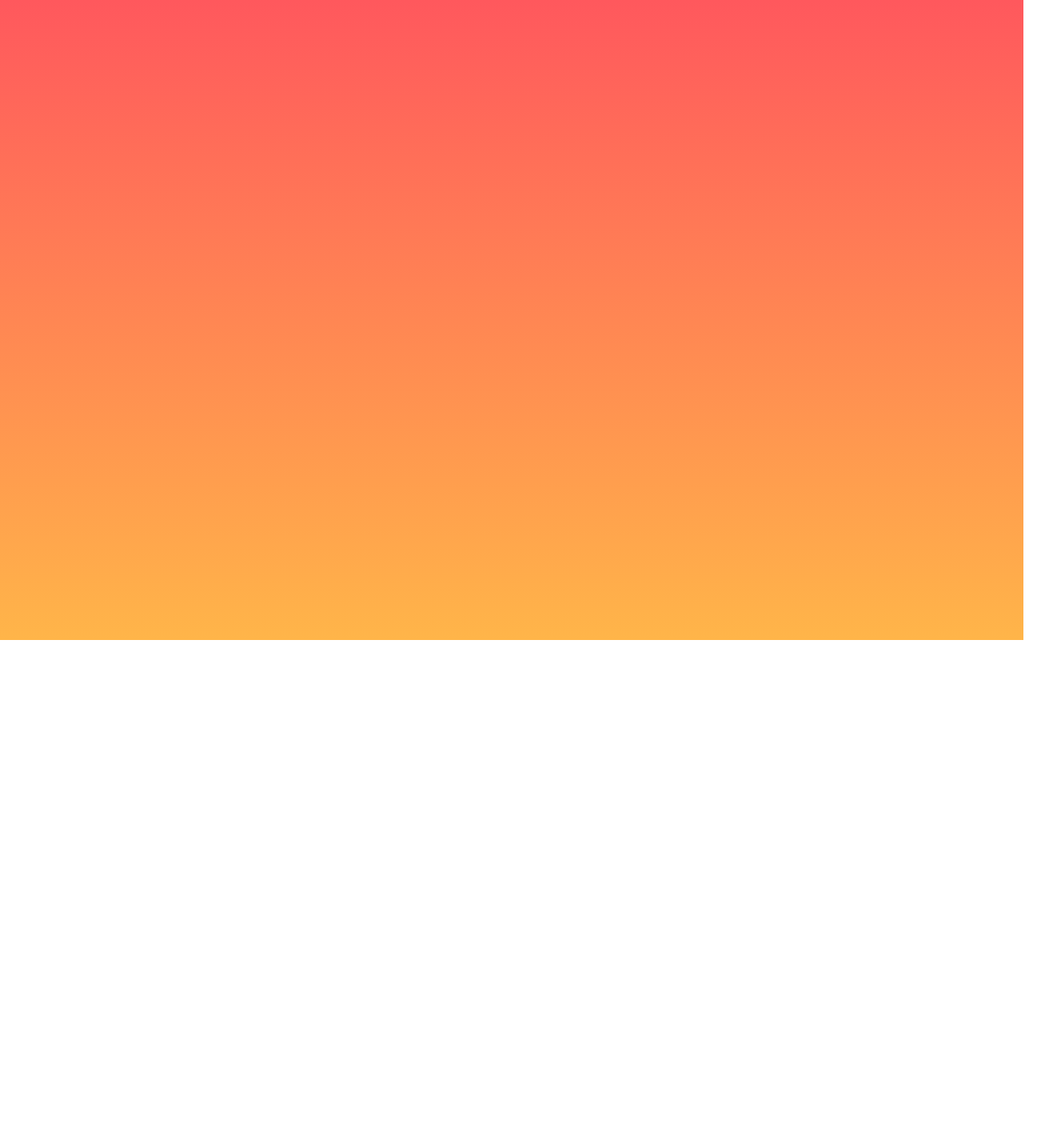
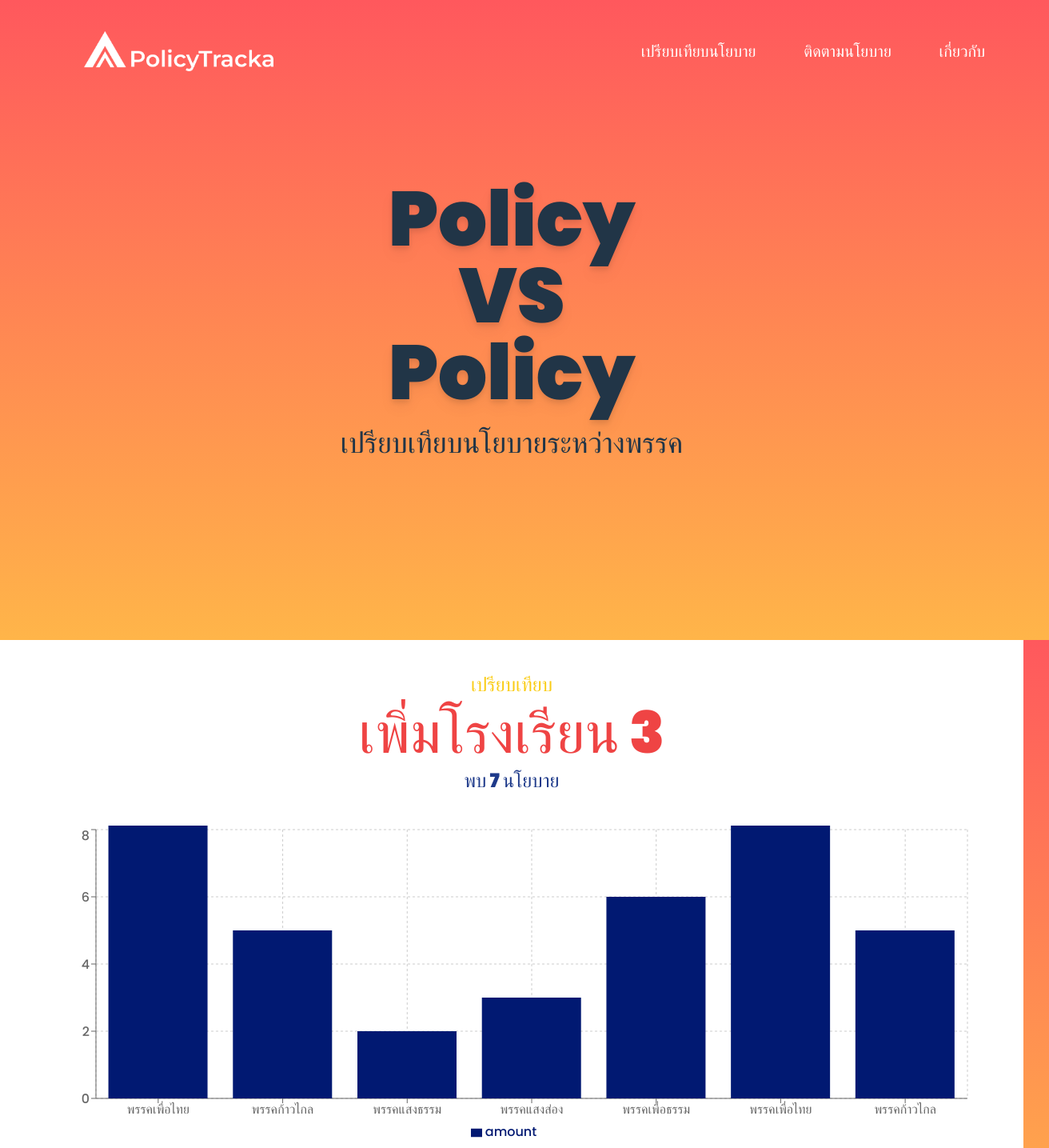
Before and after one commit to policytracka/policytracka-app, a React (Vite) app: page /Compare in a window 1280 px wide. Before the commit this address had no page. Shown: the top 1435 px of the page at 80% size, 1312 px wide, since content can reach past the window. Before the commit the page ends 800 px from the top, so only its background shows below. Built offline with nearby package versions, Linux system fonts and the light colour scheme; no server answers.

Commit message:
Component ui

```diff
--- a/package.json
+++ b/package.json
@@ -22,6 +22,7 @@
     "react": "^18.2.0",
     "react-dom": "^18.2.0",
     "react-router-dom": "^6.9.0",
+    "recharts": "^2.5.0",
     "sort-by": "^1.2.0"
   },
   "devDependencies": {
--- a/src/App.tsx
+++ b/src/App.tsx
@@ -2,7 +2,9 @@ import React from "react";
 import "./App.css";
 import { BrowserRouter as Router, Routes, Route, Link } from "react-router-dom";
 import Home from "./pages/Home";
+import PolicyCompareGraph from "./pages/PolicyCompare/PolicyGraph";
 import TopicPolicy from "./pages/TopicPolicy";
+import PolicyGraph from "./pages/PolicyCompare/PolicyGraph";
 function App() {
   return (
     <div className="App">
@@ -10,6 +12,7 @@ function App() {
         <Routes>
           <Route path="/topic-policy" Component={TopicPolicy} />
           <Route path="/" Component={Home} />
+          <Route path="/Compare" Component={PolicyGraph} />
         </Routes>
       </Router>
     </div>
--- /dev/null
+++ b/src/components/Banner.tsx
@@ -0,0 +1,26 @@
+import React, { useEffect, useState } from "react";
+import Navbar from "./navbar/navbar";
+
+type Props = {
+    topic: string;
+    subtopic: string;
+};
+
+const Banner = (props: Props) => {
+  return (
+    <div className="bg-auto bg-no-repeat min-h-screen w-screen">
+        <div className="min-h-screen min-w-screen relative">
+          <div className="relative isolate px-6 pt-0 lg:px-8 ">
+            <Navbar />
+          </div>
+          <div className="absolute top-1/2 left-1/2 -translate-x-1/2 -translate-y-1/2 text-center">
+            <h1 className="text-8xl mb-5 font-bold drop-shadow-lg">
+              {props.topic}
+            </h1>
+            <h5 className="text-4xl font-bold">{props.subtopic}</h5>
+          </div>
+        </div>
+    </div>
+  );
+};
+export default Banner;
--- /dev/null
+++ b/src/components/HeaderTtitle.tsx
@@ -0,0 +1,26 @@
+import React, { useEffect, useState } from "react";
+
+type Props = {
+    topic1: string;
+    hightlightPolicy: string;
+    topic2: string;
+    hightlightPolicyCount: string
+    topic3: string;
+};
+
+const HeaderTitle = (props: Props) => {
+  return (
+    <div className="text-center py-10">
+        <h3 className="text-2xl font-bold text-yellow-400">
+        {props.topic1}
+        </h3>
+        <h1 className="text-7xl my-2 font-bold text-red-500">
+            {props.hightlightPolicy}
+        </h1>
+        <h3 className="text-2xl font-bold text-blue-900">
+        {props.topic2} {props.hightlightPolicyCount} {props.topic3}
+        </h3>
+    </div>
+  );
+};
+export default HeaderTitle;
--- /dev/null
+++ b/src/pages/PolicyCompare/BarChart.tsx
@@ -0,0 +1,25 @@
+import { Bar, BarChart, CartesianGrid, Legend, ResponsiveContainer, Tooltip, XAxis, YAxis } from "recharts";
+
+const BarGraph = (props : {data : any}) => {
+    return (
+    <ResponsiveContainer width="100%" height={400}>
+      <BarChart
+        data={props.data}
+        margin={{
+          top: 5,
+          right: 30,
+          left: 20,
+          bottom: 5,
+        }}
+      >
+        <CartesianGrid strokeDasharray="3 3" />
+        <XAxis dataKey="name" />
+        <YAxis />
+        <Tooltip />
+        <Legend />
+        <Bar dataKey="amount" fill="#011972" />
+      </BarChart>
+    </ResponsiveContainer>
+    );
+  };
+  export default BarGraph;
--- /dev/null
+++ b/src/pages/PolicyCompare/PolicyGraph.tsx
@@ -0,0 +1,106 @@
+import React, { useEffect, useState } from "react";
+import Navbar from "../../components/navbar/navbar";
+import BarGraph from "./BarChart";
+import HeaderTitle from "../../components/HeaderTtitle";
+
+type Props = {};
+
+const PolicyGraph = (props: Props) => {
+  // Mockup data
+  const policyTitle = "เพิ่มโรงเรียน 3"
+  const countPolicy = 13;
+  const chartData = [
+    {
+      id: "id1",
+      rank: "1",
+      name: "พรรคเพื่อไทย",
+      supply: "12",
+      amount: "12",
+      explorer: "https://blockchain.info/"
+    },
+    {
+      id: "id2",
+      rank: "2",
+      name: "พรรคก้าวไกล",
+      supply: "5",
+      amount: "5",
+      explorer: "https://blockchain.info/"
+    },
+    {
+      id: "id3",
+      rank: "3",
+      name: "พรรคแสงธรรม",
+      supply: "2",
+      amount: "2",
+      explorer: "https://blockchain.info/"
+    },
+    {
+      id: "id4",
+      rank: "4",
+      name: "พรรคแสงส่อง",
+      supply: "3",
+      amount: "3",
+      explorer: "https://blockchain.info/"
+    },
+    {
+      id: "id5",
+      rank: "5",
+      name: "พรรคเพื่อธรรม",
+      supply: "6",
+      amount: "6",
+      explorer: "https://blockchain.info/"
+    },
+    {
+      id: "id6",
+      rank: "6",
+      name: "พรรคเพื่อไทย",
+      supply: "12",
+      amount: "12",
+      explorer: "https://blockchain.info/"
+    },
+    {
+      id: "id7",
+      rank: "7",
+      name: "พรรคก้าวไกล",
+      supply: "5",
+      amount: "5",
+      explorer: "https://blockchain.info/"
+    },
+  ]
+  // Set useState Data
+  const [data, setdata] = useState();
+  useEffect(() => {
+    const fetchDatas = async () => {
+      const res = await fetch("https://api.coincap.io/v2/assets/?limit=20");
+      const data = await res.json();
+      setdata(data?.data);
+      console.log("Data :", data);
+    };
+    fetchDatas();
+  }, []);
+
+  return (
+    <div className="bg-no-repeat min-h-screen w-full">
+      {/* Banner */}
+      <div className="bg-auto bg-no-repeat min-h-screen w-screen">
+        <div className="min-h-screen min-w-screen relative">
+          <div className="relative isolate px-6 pt-0 lg:px-8 ">
+            <Navbar />
+          </div>
+          <div className="absolute top-1/2 left-1/2 -translate-x-1/2 -translate-y-1/2 text-center">
+            <h1 className="text-8xl mb-5 font-bold drop-shadow-lg">
+              Policy<br/>VS<br/>Policy<br/>
+            </h1>
+            <h5 className="text-4xl font-bold">เปรียบเทียบนโยบายระหว่างพรรค</h5>
+          </div>
+        </div>
+      </div>
+      <div className="bg-white w-screen text-black pb-10 px-10">
+      {/* Header */}
+      <HeaderTitle topic1={"เปรียบเทียบ"} hightlightPolicy={policyTitle} topic2={"พบ"} hightlightPolicyCount={chartData.length.toString()} topic3={"นโยบาย"} />
+      <BarGraph data={chartData}/>
+      </div>
+    </div>
+  );
+};
+export default PolicyGraph;
--- a/src/pages/TopicPolicy.tsx
+++ b/src/pages/TopicPolicy.tsx
@@ -8,6 +8,8 @@ import ArrowBackIcon from "@mui/icons-material/ArrowBack";
 import ArrowForwardIcon from "@mui/icons-material/ArrowForward";
 import Grid from "@mui/material/Grid";
 import ContentCard, { CardContent } from "../components/PolicyCard";
+import Banner from "../components/banner";
+import HeaderTitle from "../components/HeaderTtitle";
 
 type Props = {};
 
@@ -80,6 +82,7 @@ const TopicPolicy = (props: Props) => {
 
   return (
     <div className="bg-no-repeat min-h-screen w-full">
+      {/* Banner */}
       <div className="bg-auto bg-no-repeat min-h-screen w-screen">
         <div className="min-h-screen min-w-screen relative">
           <div className="relative isolate px-6 pt-0 lg:px-8 ">
@@ -94,18 +97,8 @@ const TopicPolicy = (props: Props) => {
         </div>
       </div>
       <div className="bg-white w-screen text-black pb-10 px-10">
-        <div className="text-center py-10">
-          <h3 className="text-2xl font-bold text-yellow-400">
-            มีนโยบายเกี่ยวกับ
-          </h3>
-          <h1 className="text-7xl my-2 font-bold text-red-500">
-            {hightlightPolicy}
-          </h1>
-          <h3 className="text-2xl font-bold text-blue-900">
-            มากถึง {hightlightPolicyCount} นโยบาย
-          </h3>
-        </div>
-
+      {/* Header */}
+      <HeaderTitle topic1={"มีนโยบายเกี่ยวกับ"} hightlightPolicy={hightlightPolicy} topic2={"มากถึง"} hightlightPolicyCount={hightlightPolicyCount.toString()} topic3={"นโยบาย"} />
         <CategoryGroup
           contents={policyCategories}
           onClick={() => {
@@ -133,7 +126,7 @@ const TopicPolicy = (props: Props) => {
             ))}
           </Grid>
         </div>
-        <div>
+        {/* <div>
           <Stack alignItems="center">
             <Pagination
               className="flex-center"
@@ -146,7 +139,7 @@ const TopicPolicy = (props: Props) => {
               )}
             />
           </Stack>
-        </div>
+        </div> */}
       </div>
     </div>
   );
```
Also changed, not shown: 1 other file (tests, documents, lock files or other folders).
